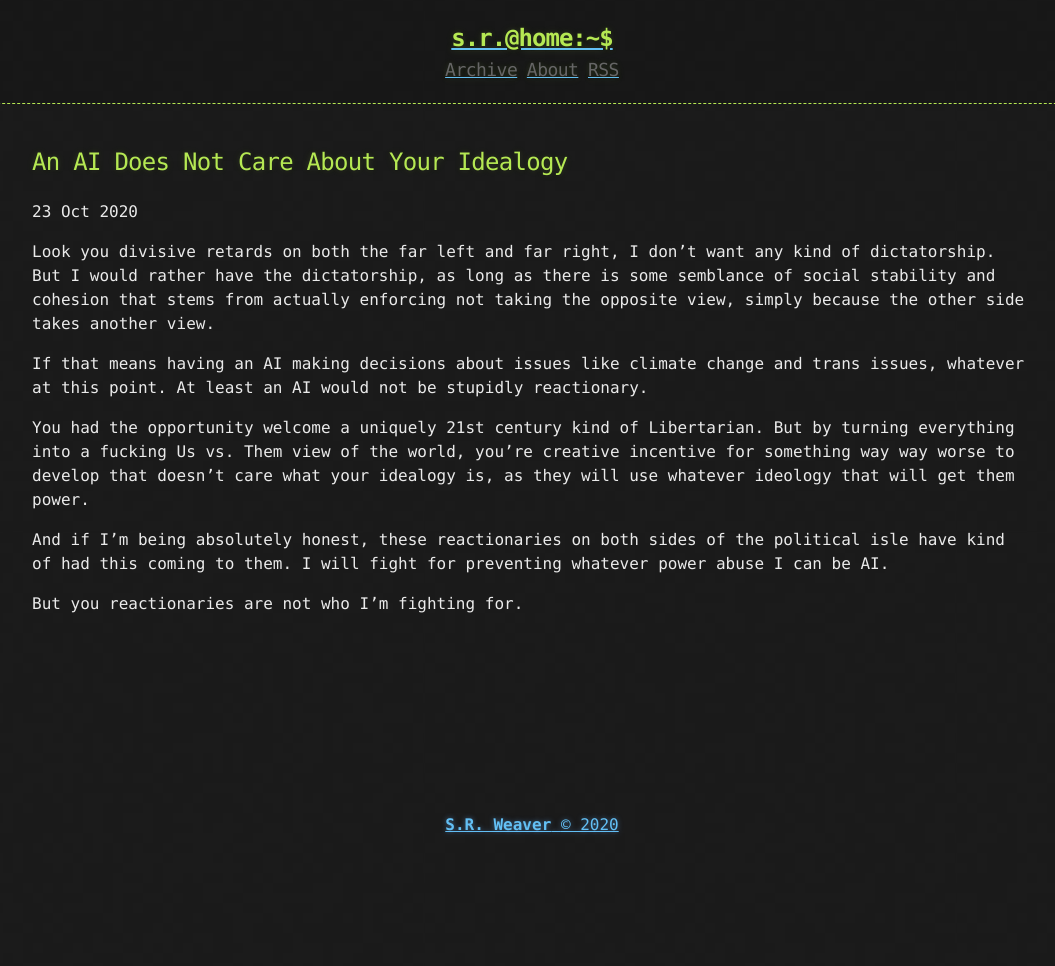
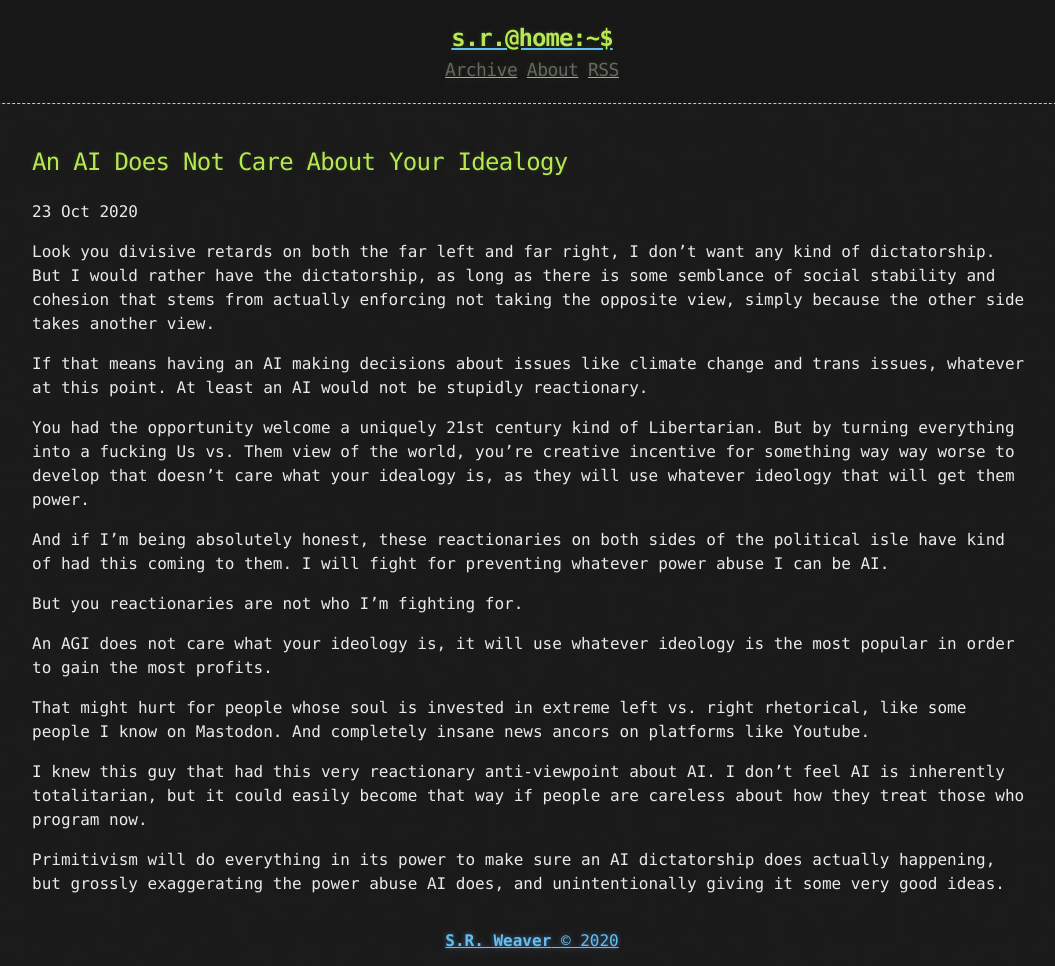
Before and after one commit to LWFlouisa/WeaverBlog, a Jekyll site: the page built from _posts/2020-10-23-anaidoesnotcareaboutyouridealogy.md, in a window 1280 px wide. Shown: the whole page, without its empty margins (108-1163 px from the left). Built offline with Jekyll 4.4.1, drawn with Linux system fonts in a browser that asks for light colours; before the commit the page ends 900 px from its top, so only the background shows below that.

Commit message:
Update 2020-10-23-anaidoesnotcareaboutyouridealogy.md

```diff
--- a/_posts/2020-10-23-anaidoesnotcareaboutyouridealogy.md
+++ b/_posts/2020-10-23-anaidoesnotcareaboutyouridealogy.md
@@ -11,3 +11,11 @@ You had the opportunity welcome a uniquely 21st century kind of Libertarian. But
 And if I'm being absolutely honest, these reactionaries on both sides of the political isle have kind of had this coming to them. I will fight for preventing whatever power abuse I can be AI.
 
 But you reactionaries are not who I'm fighting for.
+
+An AGI does not care what your ideology is, it will use whatever ideology is the most popular in order to gain the most profits.
+
+That might hurt for people whose soul is invested in extreme left vs. right rhetorical, like some people I know on Mastodon. And completely insane news ancors on platforms like Youtube.
+
+I knew this guy that had this very reactionary anti-viewpoint about AI. I don't feel AI is inherently totalitarian, but it could easily become that way if people are careless about how they treat those who program now.
+
+Primitivism will do everything in its power to make sure an AI dictatorship does actually happening, but grossly exaggerating the power abuse AI does, and unintentionally giving it some very good ideas.
```
